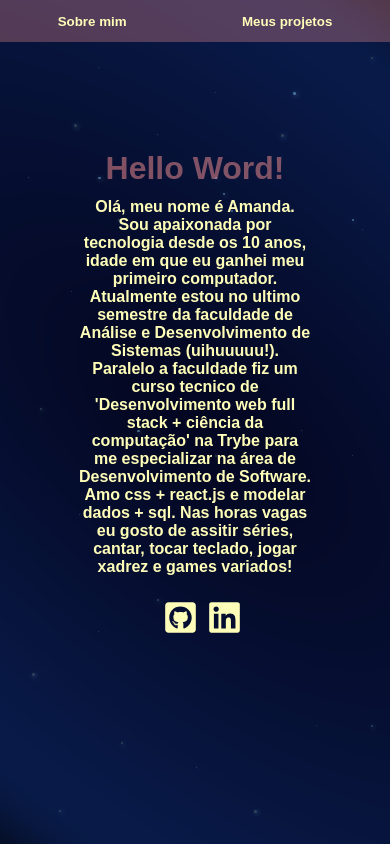
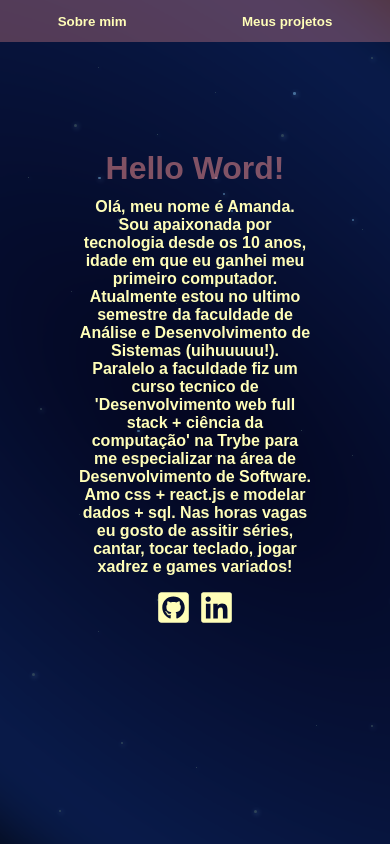
Before and after one commit to amandamachadodev/portfolio-react, a React (Create React App) app: page / in a window 390 px wide. Built offline with nearby package versions, Linux system fonts and the light colour scheme.

Commit message:
fix: :bug: corrigindo erros de espaçamento

```diff
--- a/src/Pages/Home/Home.css
+++ b/src/Pages/Home/Home.css
@@ -32,6 +32,13 @@ p {
     margin-top: 10%;
     display: flex;
     justify-content: center;
+    width: 100%;
+    height: 20px;
+    align-items: center;
+}
+
+.icons a:nth-child(2) {
+    margin-left: 2%;
 }
 
 @media (min-width: 1024px) {
@@ -40,21 +47,13 @@ p {
     }
 }
 
-.icons a {
-    border-radius: 4px;
-    width: 20px;
-    height: 20px;
-}
-
-.icons a:nth-child(2) {
-    margin-left: 10%;
-}
-
-@media (max-width: 1024px) {
-    .icon a:nth-child(2) {
+@media (max-width: 425px) {
+    .icons a:nth-child(2) {
         margin-left: 3%;
     }
 }
+
+
 
 @media (max-width: 280px) {
     .sobre {
```
